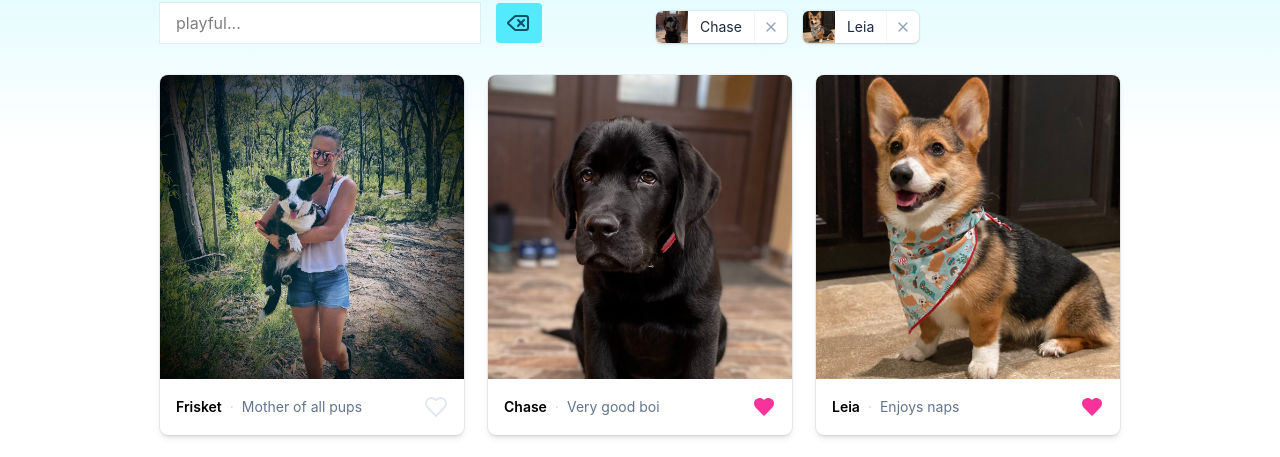
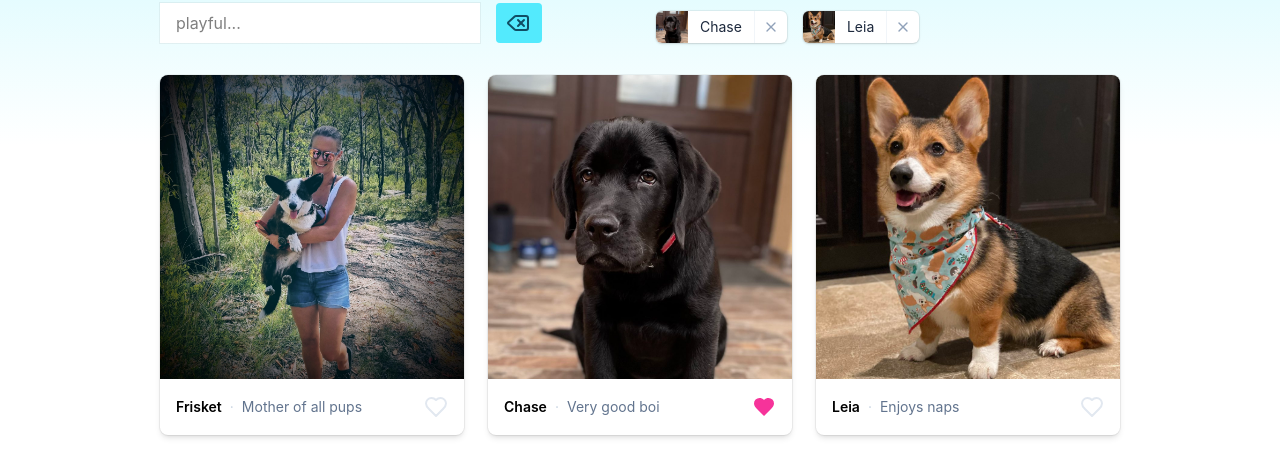
Before and after one commit to aledbrown/devpups, a React (Vite) app: page / in a window 1280 px wide. Shown: the part 335-792 px from the top of the page. Built offline with nearby package versions, Linux system fonts and the light colour scheme.

Commit message:
Dynamic Puppy List

```diff
--- a/src/components/PuppiesList.jsx
+++ b/src/components/PuppiesList.jsx
@@ -1,6 +1,84 @@
+import React from "react";
+
+const puppies = [
+  {
+    id: 1,
+    name: 'Frisket',
+    trait: 'Mother of all pups',
+    imagePath: '/images/1.jpg',
+  },
+  {
+    id: 2,
+    name: 'Chase',
+    trait: 'Very good boi',
+    imagePath: '/images/2.jpg',
+  },
+  {
+    id: 3,
+    name: 'Leia',
+    trait: 'Enjoys naps',
+    imagePath: '/images/3.jpg',
+  },
+  {
+    id: 4,
+    name: 'Pupi',
+    trait: 'Loves cheese',
+    imagePath: '/images/4.jpg',
+  },
+  {
+    id: 5,
+    name: 'Russ',
+    trait: 'Ready to save the world',
+    imagePath: '/images/5.jpg',
+  },
+  {
+    id: 6,
+    name: 'Yoko',
+    trait: 'Ready for anything',
+    imagePath: '/images/6.jpg',
+  },
+];
+
 export function PuppiesList() {
   return (
     <ul className="mt-8 grid gap-6 sm:grid-cols-2 lg:grid-cols-3">
+      {
+        puppies.map( (puppy) => (
+          <li key={puppy.id} className="overflow-clip rounded-lg bg-white shadow-md ring ring-black/5 hover:-translate-y-0.5">
+            <img
+              className="aspect-square object-cover"
+              alt={puppy.name}
+              src={puppy.imagePath}
+            />
+            <div className="gap flex items-center justify-between p-4 text-sm">
+              <div className="flex items-center gap-2">
+                <p className="font-semibold">{puppy.name}</p>
+                <span className="text-slate-300">·</span>
+                <p className="text-slate-500">{puppy.trait}</p>
+              </div>
+              <button className="group">
+                <svg
+                  xmlns="http://www.w3.org/2000/svg"
+                  width={24}
+                  height={24}
+                  viewBox="0 0 24 24"
+                  fill="none"
+                  stroke="currentColor"
+                  strokeWidth={2}
+                  strokeLinecap="round"
+                  strokeLinejoin="round"
+                  className={ puppy.id === 2
+                    ? "fill-pink-500 stroke-none"
+                    : "stroke-slate-200 group-hover:stroke-slate-300" }
+                >
+                  <path d="M19 14c1.49-1.46 3-3.21 3-5.5A5.5 5.5 0 0 0 16.5 3c-1.76 0-3 .5-4.5 2-1.5-1.5-2.74-2-4.5-2A5.5 5.5 0 0 0 2 8.5c0 2.3 1.5 4.05 3 5.5l7 7Z" />
+                </svg>
+              </button>
+            </div>
+          </li>
+        ))
+      }
+
       <li className="overflow-clip rounded-lg bg-white shadow-md ring ring-black/5 hover:-translate-y-0.5">
         <img
           className="aspect-square object-cover"
```
